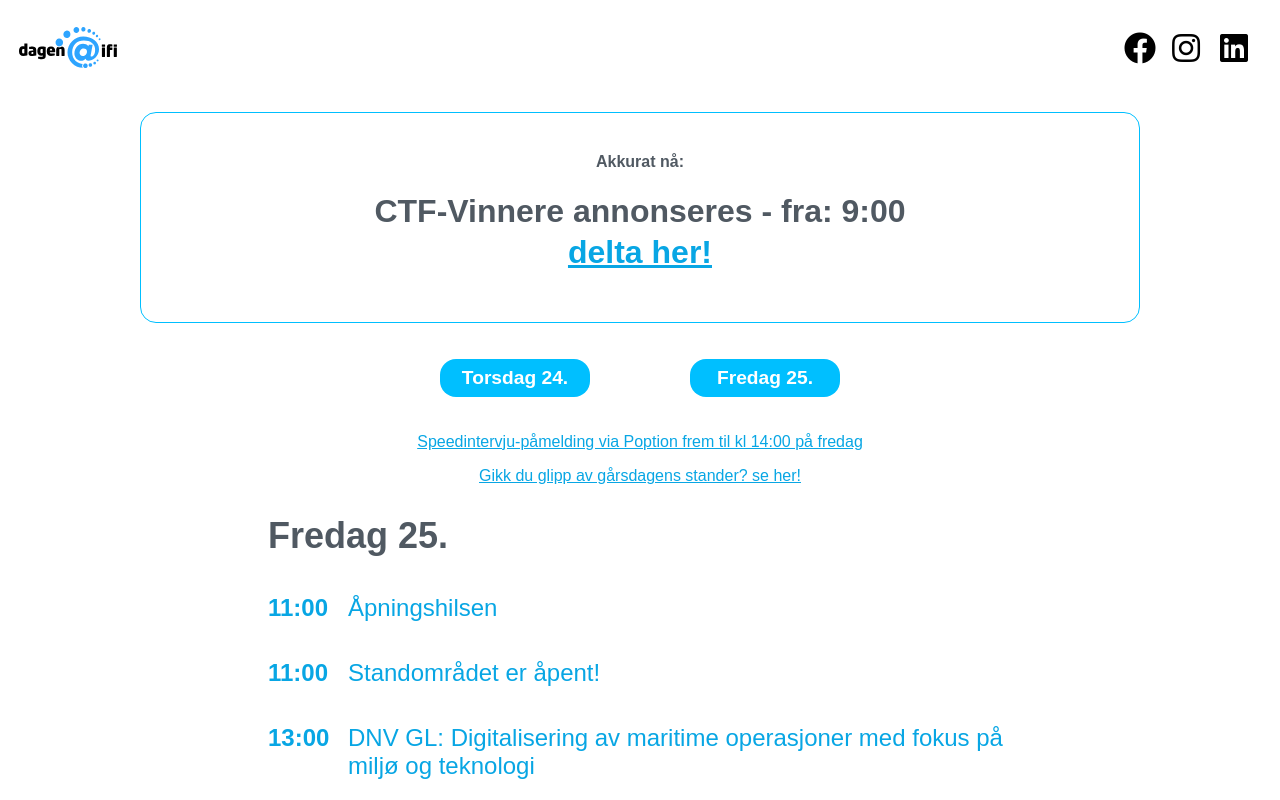
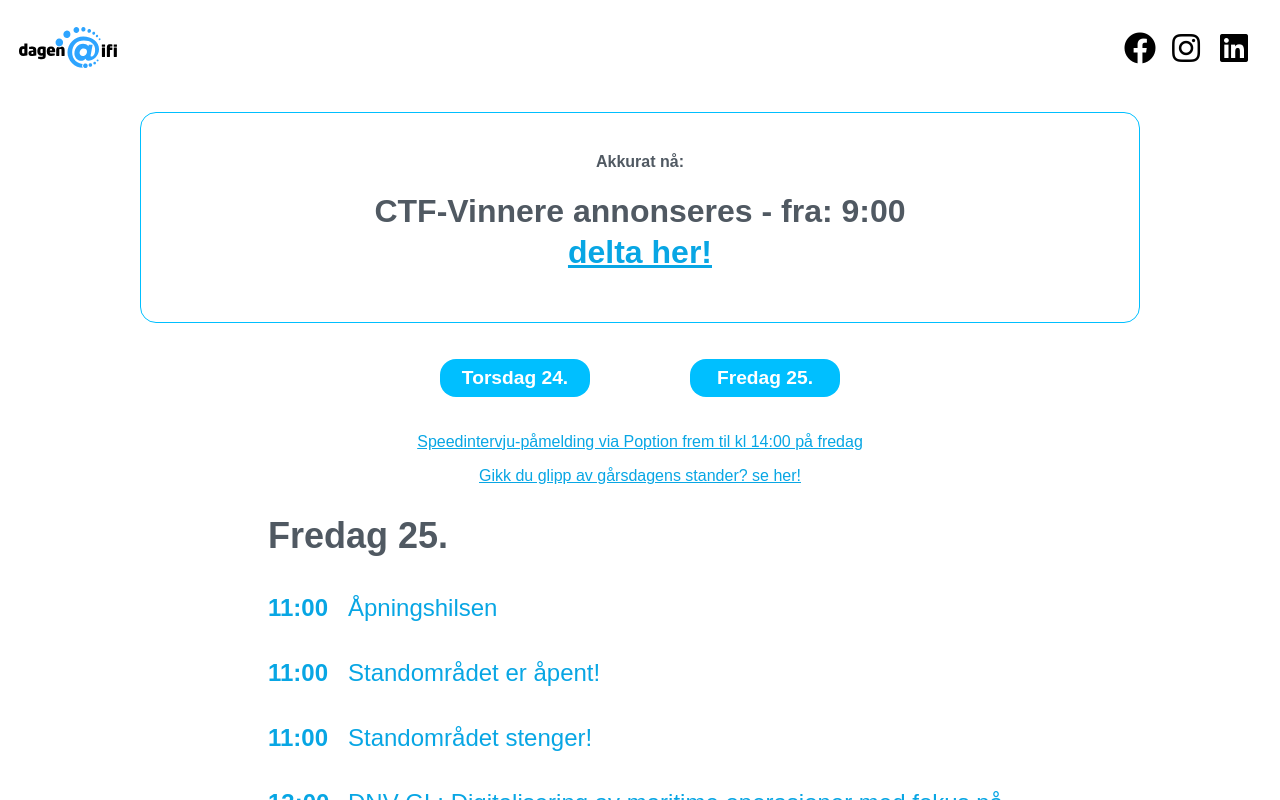
Before and after one commit to ifi-dagen/webpage, a React (Create React App) app: page /program in a window 1280 px wide. Built offline with nearby package versions, Linux system fonts and the light colour scheme.

Commit message:
standstenger

```diff
--- a/src/data/program_info.js
+++ b/src/data/program_info.js
@@ -234,6 +234,17 @@ const program_info =
       bilde: "dagen_logo.svg",
       alt_tekst: "dagen at ifi sin logo"
     },
+    {
+      id: 16,
+      tittel: "Standområdet stenger!",
+      type: "Annet",
+      start: new Date(2020, 8, dag2, 11, 0, 0, 0),
+      slutt: new Date(2020, 8, dag2, 13, 0, 0, 0),
+      beskrivelse: "zoomrommene er åpne kl 11-13, men bedrift-sidene vil være åpne til kl 18",
+      link: "/#standomraade",
+      bilde: "dagen_logo.svg",
+      alt_tekst: "dagen at ifi sin logo"
+    },
 
     //foredragsrekke dag2
     {
```
